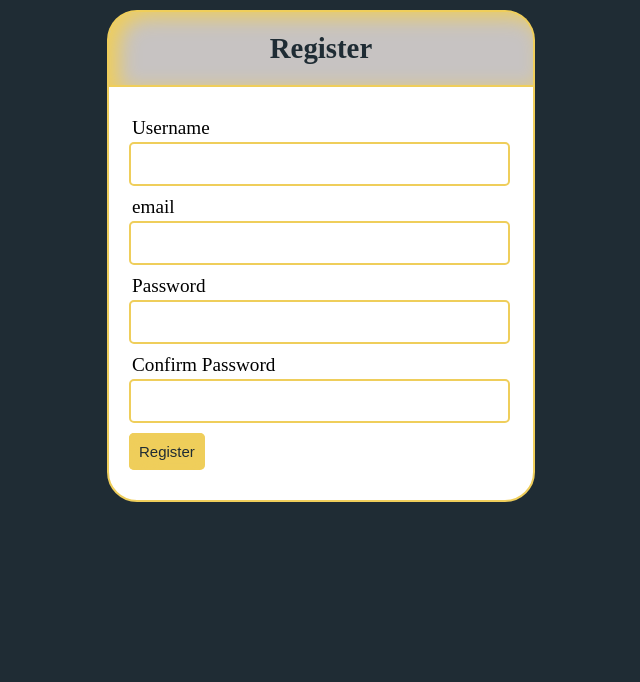
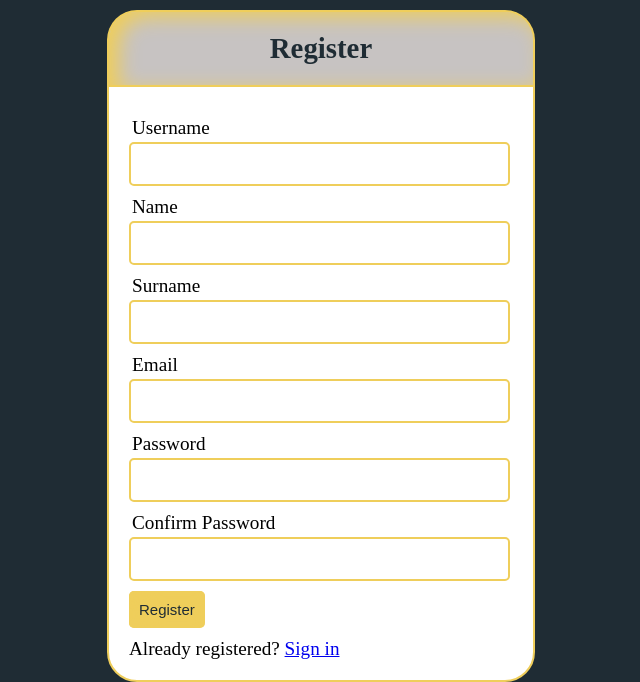
Before and after one commit to kmarchan/Camagru, a PHP site: page /rush00/register.php in a window 1280 px wide. Shown: the part 178-860 px from the top of the page, without its empty margins (319-959 px from the left). Before the commit the page ends 680 px from the top, so only its background shows below. Run offline with PHP 8.4, Linux system fonts and the light colour scheme; the visitor is signed in with stand-in values (Sample User, id 1).

Commit message:
already registered?

```diff
--- a/register.php
+++ b/register.php
@@ -16,7 +16,15 @@
                 <input type="text" name="Username">
             </div>
             <div class="input-group">
-                <label>email</label>
+                <label>Name</label>
+                <input type="text" name="name">
+            </div>
+            <div class="input-group">
+                <label>Surname</label>
+                <input type="text" name="surname">
+            </div>
+            <div class="input-group">
+                <label>Email</label>
                 <input type="text" name="email">
             </div>
             <div class="input-group">
@@ -30,6 +38,9 @@
             <div class="input-group">
                 <button type="submit" name="register" class="button">Register</button>
             </div>
+            <p>
+                Already registered? <a href="login.php">Sign in</a>
+            </p>
         </form>
     </body>
 </html>
```
